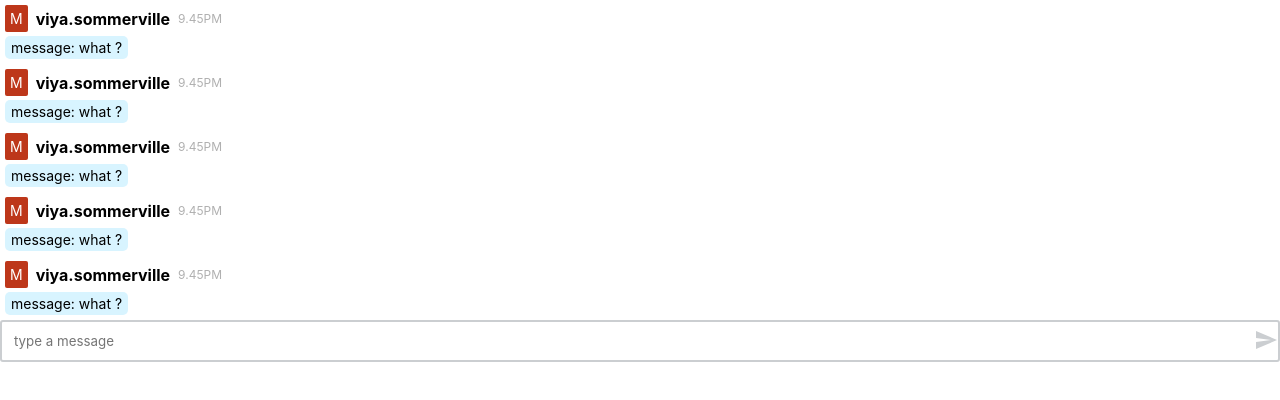
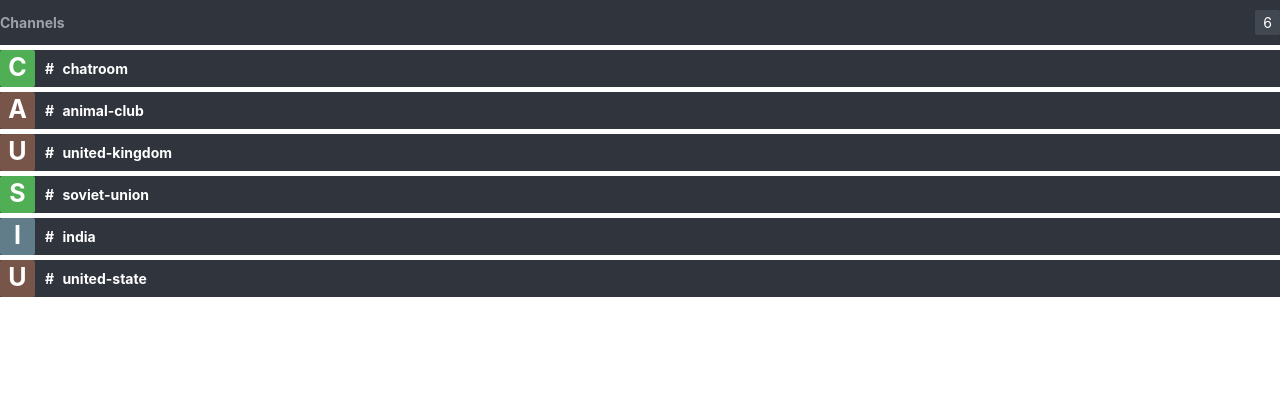
Before and after one commit to tuyenpy/react-socket-chat-app, a React (Create React App) app: page / in a window 1280 px wide. Shown: the top 400 px of the page. Built offline with nearby package versions, Linux system fonts and the light colour scheme.

Commit message:
Add - Channel component

```diff
--- a/src/App.js
+++ b/src/App.js
@@ -1,13 +1,10 @@
 import React from 'react';
 import './App.css';
-
-import MessageList from './component/MessageList/MessageList';
-import SendMessage from './component/SendMessage/SendMessage';
+import ChannelList from './component/ChannelList/ChannelList';
 
 const App = () => {
   return <div className="App">
-      <MessageList />
-      <SendMessage />
+    <ChannelList />
   </div>
 }
 
--- /dev/null
+++ b/src/component/ChannelItem/ChannelItem.css
@@ -0,0 +1,47 @@
+.ChannelItem {
+  display: flex;
+  align-items: center;
+  margin-top: 5px;
+  background-color: #2F343D;
+  color: #ffffff;
+  font-weight: 700;
+}
+
+.ChannelItem p:first-child {
+  width: 35px;
+  height: 35px;
+  padding-top: 2px;
+  border-radius: 2px;
+  text-transform: uppercase;
+  font-size: 25px;
+  text-align: center;
+}
+
+.ChannelItem p:not(:first-child) {
+  padding-left: 10px;
+  word-spacing: 5px;
+}
+
+.blueLight {
+  background-color: #1EAAF1;
+}
+
+.greenLight {
+  background-color: #50AE55;
+}
+
+.orangeLight {
+  background-color: #50AE55;
+}
+
+.greyLight {
+  background-color: #617D8A;
+}
+
+.brownLight {
+  background-color: #785549;
+}
+
+.yellowLight {
+  background-color: #FD9727;
+}
--- /dev/null
+++ b/src/component/ChannelItem/ChannelItem.js
@@ -0,0 +1,28 @@
+import React from 'react';
+import './ChannelItem.css';
+
+const colorGird = [
+  "blueLight",
+  "greenLight",
+  "orangeLight",
+  "greyLight",
+  "brownLight",
+  "yellowLight"
+];
+
+const ChannelItem = (props) => {
+  let { nameRoom } = props;
+  let stateColor = Math.floor((Math.random()/2 * 10));
+  return (
+    <div className="ChannelItem">
+      <p className={colorGird[stateColor]}>{nameRoom[0]}</p>
+      <p>{`# ${nameRoom}`}</p>
+    </div>
+  )
+}
+
+ChannelItem.defaultProps = {
+  nameRoom: "chatroom"
+}
+
+export default ChannelItem;
--- /dev/null
+++ b/src/component/ChannelList/ChannelList.css
@@ -0,0 +1,19 @@
+.ChannelList-header {
+  display: flex;
+  align-items: center;
+  justify-content: space-between;
+  padding: 10px 0px;
+  background-color: #2F343D;
+}
+
+.ChannelList-header p:first-child {
+  color: #9EA2A8;
+  font-weight: 700;
+}
+
+.ChannelList-header p:not(:first-child) {
+  color: #ffffff;
+  padding: 4px 8px;
+  background-color: #414852;
+  border-radius: 2px;
+}
--- /dev/null
+++ b/src/component/ChannelList/ChannelList.js
@@ -0,0 +1,45 @@
+import React from 'react';
+import './ChannelList.css';
+
+import ChannelItem from '../ChannelItem/ChannelItem';
+
+const ChannelList = (props) => {
+  let { channels } = props;
+  return (
+    <div className="ChannelList">
+      <div className="ChannelList-header">
+        <p className="title">Channels</p>
+        <p>{channels.length}</p>
+      </div>
+      <div className="ChannelList-room">
+        {
+          channels.map((channel, index) => <ChannelItem {...channel} key={index} />)
+        }
+      </div>
+    </div>
+  )
+}
+
+ChannelList.defaultProps = {
+  channels: [
+    {
+      nameRoom: "chatroom",
+    },
+    {
+      nameRoom: "animal-club",
+    },
+    {
+      nameRoom: "united-kingdom",
+    },
+    {
+      nameRoom: "soviet-union",
+    },
+    {
+      nameRoom: "india",
+    },
+    {
+      nameRoom: "united-state",
+    },
+  ]
+}
+export default ChannelList;
```
